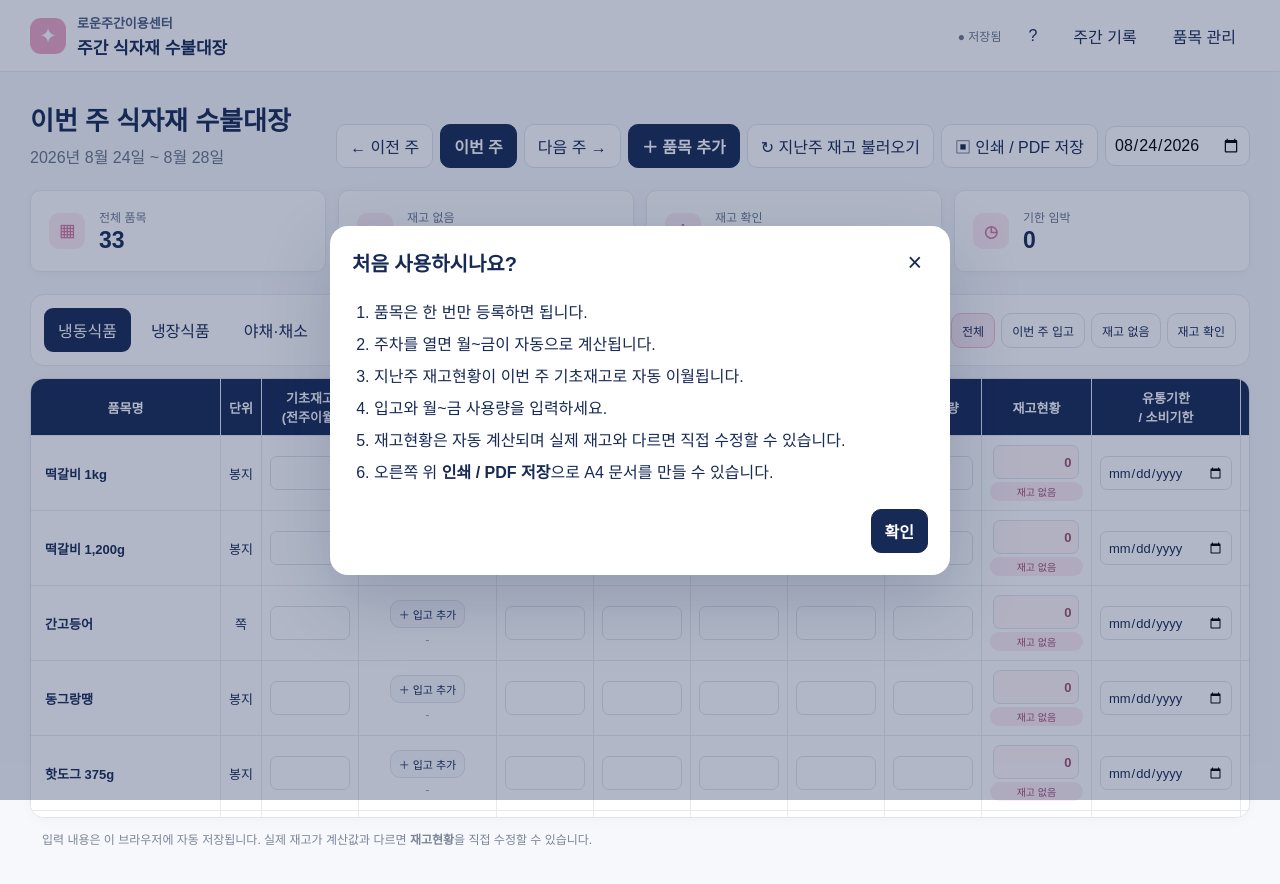
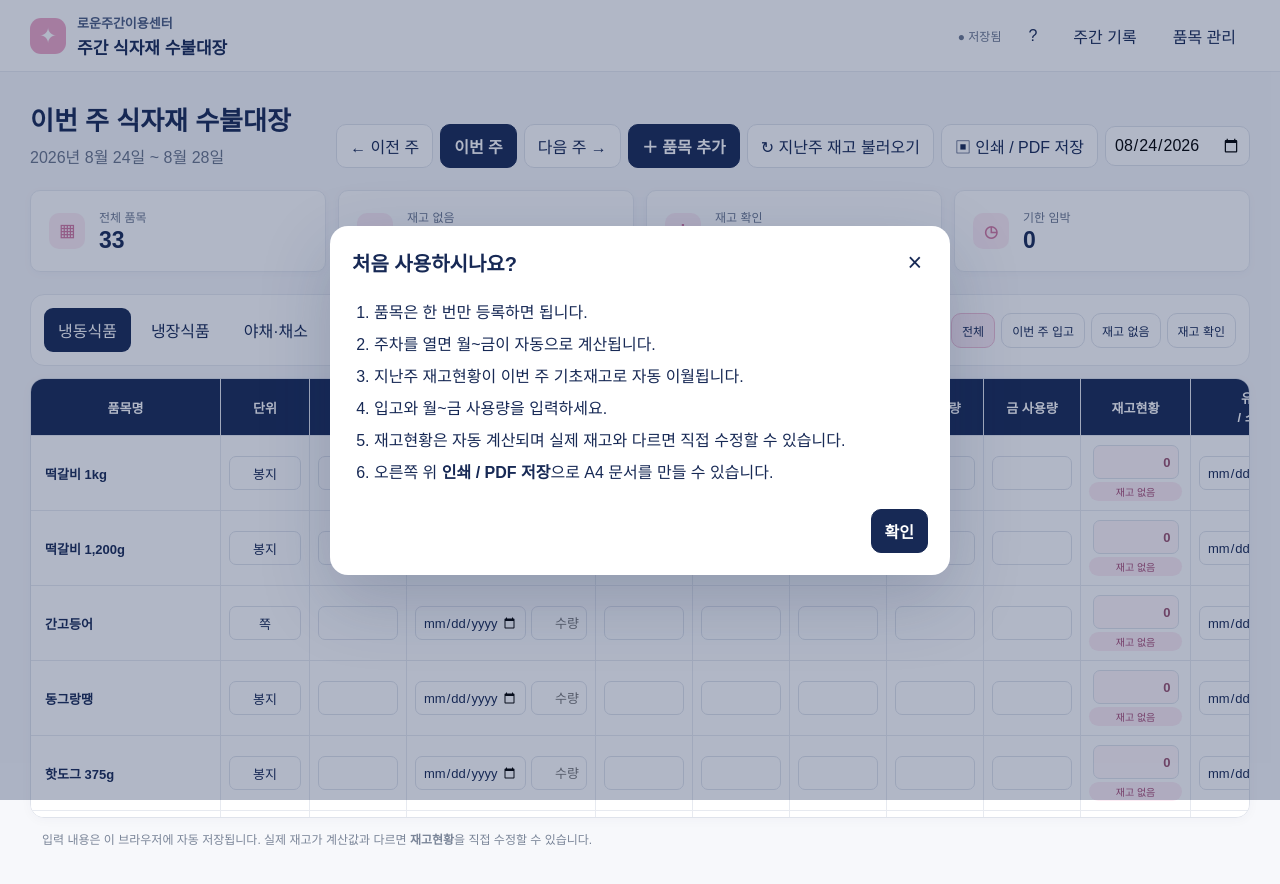
Before and after one commit to vhthdvhthd-lab/meal-check, a React (Vite) app: page / in a window 1280 px wide. Shown: the top 884 px of the page. Built offline with nearby package versions, Linux system fonts and the light colour scheme.

Commit message:
Add files via upload

```diff
--- a/src/main.jsx
+++ b/src/main.jsx
@@ -116,7 +116,8 @@ function App(){
       activeItems.forEach(item=>{
         if(!next.some(r=>r.weekly_record_id===week.start&&r.item_id===item.id)){
           const prior=next.find(r=>r.weekly_record_id===previousWeek(week.start)&&r.item_id===item.id);
-          const priorIncoming=prior?incoming.filter(x=>x.weekly_record_id===prior.weekly_record_id&&x.item_id===prior.item_id).reduce((a,x)=>a+(numeric(x.quantity)??0),0):0;
+          const priorEntry=prior?incoming.find(x=>x.weekly_record_id===prior.weekly_record_id&&x.item_id===prior.item_id):null;
+          const priorIncoming=priorEntry?(numeric(priorEntry.quantity)??0):0;
           next.push(makeRecord(item,week.start,prior ? (prior.manual_stock!==""?prior.manual_stock:(stockCalc(prior,priorIncoming)??prior.current_stock??"")) : ""));
           changed=true;
         }
@@ -135,7 +136,7 @@ function App(){
   function getIncoming(itemId){
     return incoming.filter(x=>x.weekly_record_id===week.start&&x.item_id===itemId);
   }
-  function totalIncoming(itemId){return getIncoming(itemId).reduce((a,x)=>a+(numeric(x.quantity)??0),0)}
+  function totalIncoming(itemId){const first=getIncoming(itemId)[0];return first?(numeric(first.quantity)??0):0}
   function recordFor(item){return records.find(r=>r.weekly_record_id===week.start&&r.item_id===item.id)||makeRecord(item,week.start)}
   function effectiveStock(r){return r.manual_stock!==""&&r.manual_stock!=null?r.manual_stock:stockCalc(r,totalIncoming(r.item_id))}
   function expirationFor(item,r){return item.category==="야채·채소"?(r.consumption_date||""):(r.expiration_date||"")}
@@ -168,6 +169,9 @@ function App(){
   function updateItem(data){
     setItems(prev=>prev.map(i=>i.id===data.id?{...i,...data,updated_at:new Date().toISOString()}:i));setModal(null);
   }
+  function patchItem(id,patch){
+    setItems(prev=>prev.map(i=>i.id===id?{...i,...patch,updated_at:new Date().toISOString()}:i));
+  }
   function disableItem(id){setItems(prev=>prev.map(i=>i.id===id?{...i,active:false}:i));}
   function deleteItem(item){
     if(!confirm(`'${item.name}' 품목을 삭제할까요?\n해당 품목의 입력 내역도 함께 삭제됩니다.`)) return;
@@ -181,26 +185,37 @@ function App(){
     [arr[idx],arr[to]]=[arr[to],arr[idx]];
     setItems(arr.map((i,n)=>({...i,sort_order:n})));
   }
-  function addIncoming(itemId){
-    const current={date:week.start,quantity:""};
-    setModal({type:"incoming",itemId,data:current});
+  function patchIncoming(itemId,patch){
+    setIncoming(prev=>{
+      const found=prev.find(x=>x.weekly_record_id===week.start&&x.item_id===itemId);
+      if(found) return prev.map(x=>x.id===found.id?{...x,...patch}:x);
+      return [...prev,{id:uid(),weekly_record_id:week.start,item_id:itemId,incoming_date:"",quantity:"",created_at:new Date().toISOString(),...patch}];
+    });
   }
-  function saveIncoming(data){
-    setIncoming(prev=>[...prev,{id:uid(),weekly_record_id:week.start,item_id:modal.itemId,incoming_date:data.date,quantity:data.quantity,created_at:new Date().toISOString()}]);
-    setModal(null);
-  }
-  function removeIncoming(id){setIncoming(prev=>prev.filter(x=>x.id!==id));}
   function copyLastWeek(){
     const prevStart=previousWeek(week.start);
     setRecords(rs=>rs.map(r=>{
       if(r.weekly_record_id!==week.start)return r;
       const p=rs.find(x=>x.weekly_record_id===prevStart&&x.item_id===r.item_id);
       if(!p)return r;
-      const priorIncoming=incoming.filter(x=>x.weekly_record_id===prevStart&&x.item_id===p.item_id).reduce((a,x)=>a+(numeric(x.quantity)??0),0);
+      const priorEntry=incoming.find(x=>x.weekly_record_id===prevStart&&x.item_id===p.item_id);
+      const priorIncoming=priorEntry?(numeric(priorEntry.quantity)??0):0;
       const v=p.manual_stock!==""&&p.manual_stock!=null?p.manual_stock:(stockCalc(p,priorIncoming)??p.current_stock??"");
       return {...r,opening_stock:v,updated_at:new Date().toISOString()};
     }));
-    setSaveState("저장됨");
+    setIncoming(prev=>{
+      let next=[...prev];
+      activeItems.forEach(item=>{
+        const prior=prev.find(x=>x.weekly_record_id===prevStart&&x.item_id===item.id&&x.incoming_date);
+        if(!prior)return;
+        const current=next.find(x=>x.weekly_record_id===week.start&&x.item_id===item.id);
+        if(current) next=next.map(x=>x.id===current.id?{...x,incoming_date:prior.incoming_date}:x);
+        else next.push({id:uid(),weekly_record_id:week.start,item_id:item.id,incoming_date:prior.incoming_date,quantity:"",created_at:new Date().toISOString()});
+      });
+      return next;
+    });
+    setSaveState("지난주 내용 불러옴");
+    setTimeout(()=>setSaveState("저장됨"),1200);
   }
   function printNow(){window.print()}
 
@@ -221,7 +236,7 @@ function App(){
           <button onClick={()=>shiftWeek(-1)}>← 이전 주</button>
           <button className="today" onClick={()=>setDate(isoDate(mondayOf(new Date())))}>이번 주</button>
           <button onClick={()=>shiftWeek(1)}>다음 주 →</button>
-          <button className="primary" onClick={()=>setModal({type:"item",data:null})}>＋ 품목 추가</button>
+          <button className="primary" onClick={()=>setModal({type:"item",data:null,defaults:{category}})}>＋ 품목 추가</button>
           <button onClick={copyLastWeek}>↻ 지난주 재고 불러오기</button>
           <button onClick={printNow}>▣ 인쇄 / PDF 저장</button>
           <input aria-label="기준 날짜" title="날짜로 주차 선택" type="date" value={date} onChange={e=>setDate(isoDate(mondayOf(parseLocal(e.target.value))))}/>
@@ -246,8 +261,8 @@ function App(){
         </div>
       </section>
 
-      <InventoryTable items={visible} records={records} incoming={incoming} week={week} patchRecord={patchRecord}
-        getIncoming={getIncoming} totalIncoming={totalIncoming} addIncoming={addIncoming} removeIncoming={removeIncoming}
+      <InventoryTable items={visible} records={records} incoming={incoming} week={week} patchRecord={patchRecord} patchItem={patchItem}
+        getIncoming={getIncoming} totalIncoming={totalIncoming} patchIncoming={patchIncoming}
         expirationFor={expirationFor} expiryStatus={expiryStatus} effectiveStock={effectiveStock} onDelete={deleteItem}/>
 
       <div className="print-logo"><img src="/rowoon-center-logo.png" alt="사회적협동조합 로운주간이용센터"/></div>
@@ -255,8 +270,7 @@ function App(){
       <div className="footer-note">입력 내용은 이 브라우저에 자동 저장됩니다. 실제 재고가 계산값과 다르면 <b>재고현황</b>을 직접 수정할 수 있습니다.</div>
     </main>
 
-    {modal?.type==="item"&&<ItemModal data={modal.data} onClose={()=>setModal(null)} onSave={modal.data?updateItem:addItem}/>}
-    {modal?.type==="incoming"&&<IncomingModal item={items.find(i=>i.id===modal.itemId)} data={modal.data} onClose={()=>setModal(null)} onSave={saveIncoming}/>}
+    {modal?.type==="item"&&<ItemModal data={modal.data} defaults={modal.defaults} onClose={()=>setModal(null)} onSave={modal.data?updateItem:addItem}/>}
     {help&&<Help onClose={()=>{setHelp(false);save(STORAGE.help,true)}}/>}
   </div>;
 
@@ -265,7 +279,7 @@ function App(){
 
 function Summary({title,value,icon,onClick}){return <button className="summary-card" onClick={onClick}><span className="summary-icon">{icon}</span><span><small>{title}</small><strong>{value}</strong></span></button>}
 
-function InventoryTable({items,records,incoming,week,patchRecord,getIncoming,totalIncoming,addIncoming,removeIncoming,expirationFor,expiryStatus,effectiveStock,onDelete}){
+function InventoryTable({items,records,incoming,week,patchRecord,patchItem,getIncoming,totalIncoming,patchIncoming,expirationFor,expiryStatus,effectiveStock,onDelete}){
   return <div className="table-wrap"><table className="inventory">
     <thead><tr>
       <th className="sticky-col item-col">품목명</th><th>단위</th><th>기초재고<br/>(전주이월)</th><th>입고일자<br/>입고수량</th>
@@ -276,9 +290,9 @@ function InventoryTable({items,records,incoming,week,patchRecord,getIncoming,tot
       const ins=getIncoming(item.id), total=totalIncoming(item.id), st=effectiveStock(r), status=expiryStatus(expirationFor(item,r));
       return <tr key={item.id}>
         <td className="sticky-col item-name"><b>{item.name}</b>{ins.length>0&&<span className="mini-badge">입고 {ins.length}건</span>}</td>
-        <td>{item.unit}</td>
+        <td><input className="unit-input" value={item.unit||""} placeholder="단위" onChange={e=>patchItem(item.id,{unit:e.target.value})}/></td>
         <td><input className="num" value={r.opening_stock??""} onChange={e=>patchRecord(item.id,{opening_stock:e.target.value})}/></td>
-        <td className="incoming-cell"><button className="incoming-add" onClick={()=>addIncoming(item.id)}>＋ 입고 추가</button>{ins.length>0?<div className="incoming-list">{ins.map(x=><div key={x.id}><span>{fmtDate(x.incoming_date)}</span><b>{displayNum(x.quantity)}</b><button onClick={()=>removeIncoming(x.id)}>×</button></div>)}<strong>합계 {displayNum(total)}</strong></div>:<span className="no-incoming">-</span>}</td>
+        <td className="incoming-cell"><div className={`incoming-direct ${ins[0]?.quantity&&!ins[0]?.incoming_date?"date-required":""}`}><input aria-label={`${item.name} 입고일자`} title={ins[0]?.quantity&&!ins[0]?.incoming_date?"입고일자를 입력하세요":"입고일자"} type="date" required value={ins[0]?.incoming_date||""} onChange={e=>patchIncoming(item.id,{incoming_date:e.target.value})}/><input aria-label={`${item.name} 입고수량`} className="incoming-qty" value={ins[0]?.quantity||""} placeholder="수량" onChange={e=>patchIncoming(item.id,{quantity:e.target.value})}/></div></td>
         {DAYS.map(d=><td key={d}><input className="num" value={r[d+"_usage"]??""} onChange={e=>patchRecord(item.id,{[d+"_usage"]:e.target.value})}/></td>)}
         <td className="stock-cell"><input className={`stock ${numeric(st)<0?"negative":numeric(st)===0?"zero":""}`} value={r.manual_stock!==""&&r.manual_stock!=null?r.manual_stock:(st==null?"직접 확인":displayNum(st))}
           onChange={e=>patchRecord(item.id,{manual_stock:e.target.value})}/>
@@ -297,14 +311,12 @@ function InventoryTable({items,records,incoming,week,patchRecord,getIncoming,tot
   </table>{items.length===0&&<div className="empty">조건에 맞는 품목이 없습니다.</div>}</div>
 }
 
-function ItemModal({data,onClose,onSave}){
-  const [form,setForm]=useState(data||{name:"",category:"냉장식품",unit:"개",storage_method:"냉장",expiration_type:"유통기한",active:true});
+function ItemModal({data,defaults,onClose,onSave}){
+  const [form,setForm]=useState(data||{name:"",category:defaults?.category||"냉장식품",unit:"",storage_method:"냉장",expiration_type:"유통기한",active:true});
   const set=(k,v)=>setForm(f=>({...f,[k]:v}));
   return <Modal title={data?"품목 수정":"품목 추가"} onClose={onClose}>
     <div className="form-grid"><label>품목명<input value={form.name} onChange={e=>set("name",e.target.value)}/></label>
     <label>카테고리<select value={form.category} onChange={e=>set("category",e.target.value)}>{CATEGORIES.map(x=><option key={x}>{x}</option>)}</select></label>
-    <label>단위<select value={UNITS.includes(form.unit)?form.unit:"기타"} onChange={e=>set("unit",e.target.value)}>{UNITS.map(x=><option key={x}>{x}</option>)}</select></label>
-    {!UNITS.includes(form.unit)&&<label>직접 입력<input value={form.unit} onChange={e=>set("unit",e.target.value)}/></label>}
     <label>보관방법<select value={form.storage_method} onChange={e=>set("storage_method",e.target.value)}>{STORAGE_METHODS.map(x=><option key={x}>{x}</option>)}</select></label>
     <label>기한 관리 방식<select value={form.expiration_type} onChange={e=>set("expiration_type",e.target.value)}><option>유통기한</option><option>납품일/소비기한</option></select></label>
     <label className="check"><input type="checkbox" checked={form.active!==false} onChange={e=>set("active",e.target.checked)}/> 사용 품목</label></div>
--- a/src/styles.css
+++ b/src/styles.css
@@ -74,3 +74,24 @@
   .note::placeholder{color:transparent!important;opacity:0!important}
   .inventory select{appearance:none!important;-webkit-appearance:none!important;background-image:none!important;padding-right:0!important}
 }
+
+.unit-input{width:72px!important;text-align:center}
+.incoming-direct{display:grid;grid-template-columns:1.4fr .7fr;gap:5px;min-width:172px}
+.incoming-direct input{width:100%;min-width:0}
+.incoming-direct.date-required input[type="date"]{border-color:#d65a69;background:#fff5f6}
+.incoming-qty{text-align:right}
+
+@media print{
+  @page{size:A4 landscape;margin:7mm 7mm 9mm}
+  .table-wrap{width:100%!important;border:1px solid #777!important;overflow:visible!important}
+  .inventory{width:100%!important;max-width:100%!important;border-collapse:collapse!important;table-layout:fixed!important;font-size:10px!important}
+  .inventory th,.inventory td{border:1px solid #777!important;padding:4px 2px!important;font-size:10px!important}
+  .inventory input,.inventory select{font-size:10px!important}
+  .inventory thead th{border-top:1px solid #777!important}
+  .inventory th:first-child,.inventory td:first-child{border-left:1px solid #777!important}
+  .inventory th:last-child,.inventory td:last-child{border-right:1px solid #777!important}
+  .incoming-direct{display:grid!important;grid-template-columns:1.35fr .65fr;gap:2px;min-width:0!important}
+  .incoming-direct input{font-size:9px!important;text-align:center!important}
+  .unit-input{font-size:10px!important;text-align:center!important}
+  .unit-input::placeholder,.incoming-qty::placeholder{color:transparent!important;opacity:0!important}
+}
```
